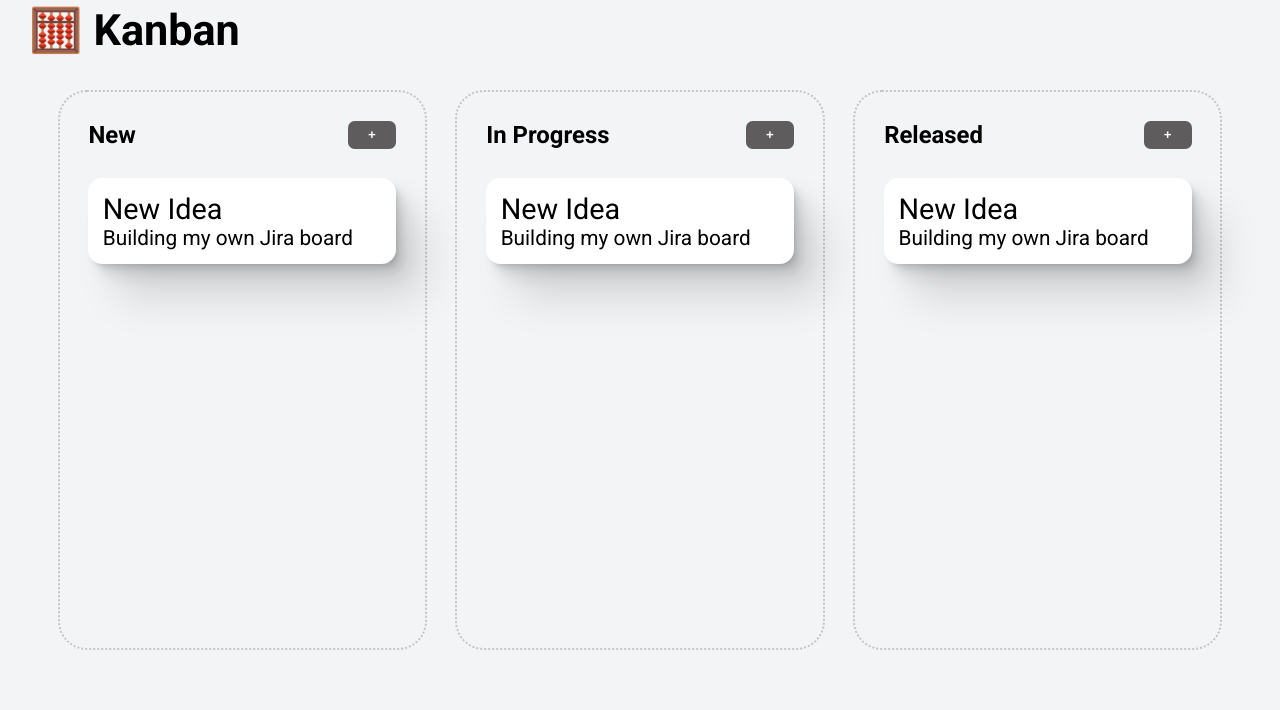
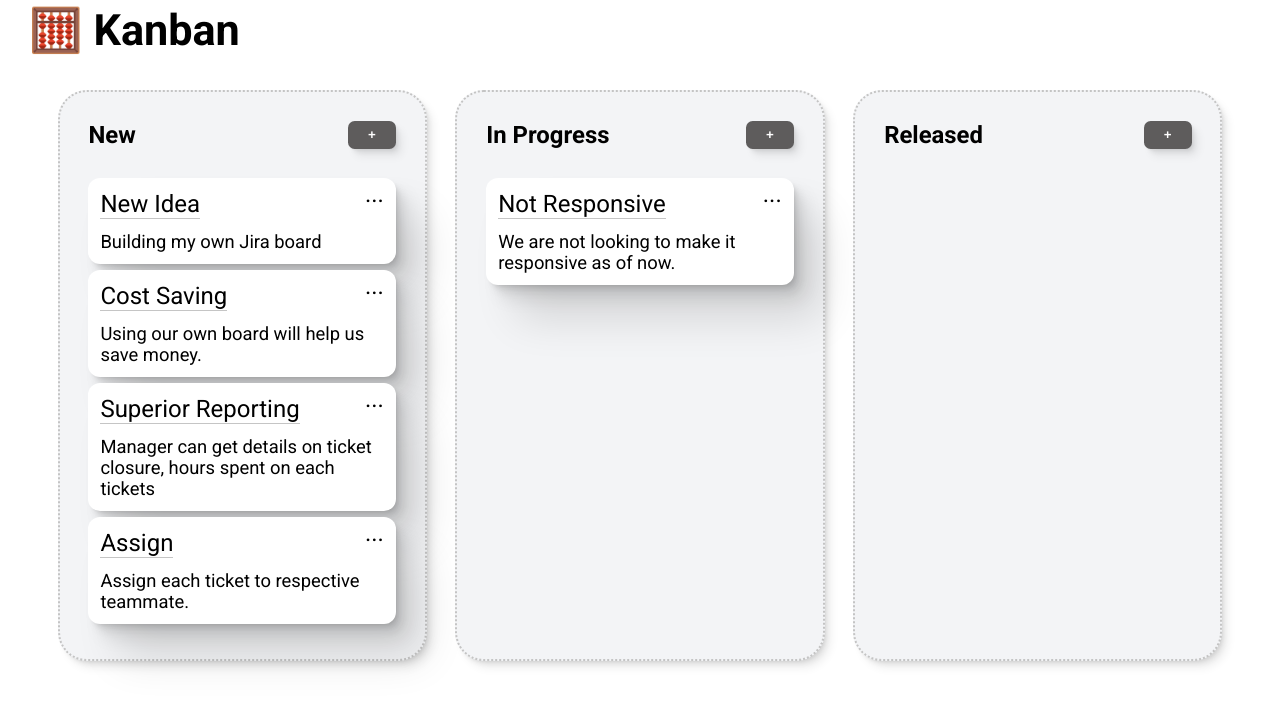
Before and after one commit to cjmaaz/Kanban_Vue, a Vue app: page / in a window 1280 px wide. Shown: the top 710 px of the page. Built offline with nearby package versions, Linux system fonts and the light colour scheme.

Commit message:
More Styling

```diff
--- a/src/assets/main.css
+++ b/src/assets/main.css
@@ -13,7 +13,7 @@
 }
 
 body {
-  background-color: hsl(220, 16%, 96%);
+  background-color: #fff;
   font-family: 'Roboto', sans-serif;
   font-size: calc(1em + 1vw);
 }
--- a/src/components/Board.vue
+++ b/src/components/Board.vue
@@ -1,8 +1,42 @@
 <script setup>
 import { useProjectStore } from '@/stores/project'
+import Item from './Item.vue';
+
+let dragSrcEl = null;
+
+function handleDragStart(e) {
+  e.target.style.opacity = 0.4;
+  if (Math.floor(Math.random() * 2) == 1) {
+    e.target.style.setProperty('rotate', '4deg');
+  } else {
+    e.target.style.setProperty('rotate', '-4deg');
+  }
+
+  e.target.style.transform = 'translateX(50px)';
+  // dragSrcEl = e.target;
+
+  // e.dataTransfer.effectAllowed = 'move';
+  // e.dataTransfer.setData('text/html', this.innerHTML);
+}
+function handleDragEnd(e) {
+  e.target.style.removeProperty('rotate');
+  e.target.style.removeProperty('opacity');
+  e.target.style.removeProperty('transform');
+
+  // items.forEach(function (item) {
+  //   item.classList.remove('over');
+  // });
+}
+function handleDragOver(e) {
+  console.log(e);
+  if (e.preventDefault) {
+    e.preventDefault();
+  }
+  e.dataTransfer.dropEffect = 'move';
+  return false;
+}
+
 const store = useProjectStore();
-
-
 </script>
 <template>
   <div class="board">
@@ -12,13 +46,8 @@ const store = useProjectStore();
         <button>+</button>
       </div>
       <div class="items">
-        <div v-for="item in store.newBoard" v-if="store.newBoard.length" class="each__title">
-          <div class="title">
-            {{ item.title }}
-          </div>
-          <div class="details">
-            {{ item.details }}
-          </div>
+        <div v-for="item in store.newBoard" v-if="store.newBoard.length" class="each__title" draggable="true" @dragstart="handleDragStart" @dragend="handleDragEnd" @dragover="handleDragOver">
+          <Item :each="item" />
         </div>
       </div>
     </div>
@@ -28,13 +57,8 @@ const store = useProjectStore();
         <button>+</button>
       </div>
       <div class="items">
-        <div v-for="item in store.newBoard" v-if="store.newBoard.length" class="each__title">
-          <div class="title">
-            {{ item.title }}
-          </div>
-          <div class="details">
-            {{ item.details }}
-          </div>
+        <div v-for="item in store.progressBoard" v-if="store.progressBoard.length" class="each__title" draggable="true" @dragstart="handleDragStart" @dragend="handleDragEnd" @dragover="handleDragOver">
+          <Item :each="item" />
         </div>
       </div>
     </div>
@@ -44,13 +68,8 @@ const store = useProjectStore();
         <button>+</button>
       </div>
       <div class="items">
-        <div v-for="item in store.newBoard" v-if="store.newBoard.length" class="each__title">
-          <div class="title">
-            {{ item.title }}
-          </div>
-          <div class="details">
-            {{ item.details }}
-          </div>
+        <div v-for="item in store.releasedBoard" v-if="store.releasedBoard.length" class="each__title" draggable="true" @dragstart="handleDragStart" @dragend="handleDragEnd" @dragover="handleDragOver">
+          <Item :each="item" />
         </div>
       </div>
     </div>
@@ -64,10 +83,15 @@ const store = useProjectStore();
   gap: 1em;
 
   .status_board {
-    height: 70vh;
     border: 2px dotted rgb(196, 196, 196);
     border-radius: 1em;
     padding: 1em;
+    background-color: hsl(220, 16%, 96%);
+    box-shadow:
+      0.8px 1px 1.2px -1px rgba(0, 0, 0, 0.034),
+      1.9px 2.3px 2.9px -1px rgba(0, 0, 0, 0.048),
+      3.6px 4.4px 5.4px -1px rgba(0, 0, 0, 0.06),
+      6.5px 7.8px 9.6px -1px rgba(0, 0, 0, 0.072);
 
     .header {
       display: flex;
@@ -75,15 +99,30 @@ const store = useProjectStore();
 
       button {
         padding: .5em 1.5em;
+        border-radius: .5em;
         background-color: rgb(94, 92, 92);
+        color: #fff;
         border: 0;
-        border-radius: .5em;
-        color: #fff;
-        transition: ease-in 100ms;
+        transition: ease-in-out 100ms;
         font-weight: bolder;
+        box-shadow:
+          0.8px 1px 1.2px -1px rgba(0, 0, 0, 0.034),
+          1.9px 2.3px 2.9px -1px rgba(0, 0, 0, 0.048),
+          3.6px 4.4px 5.4px -1px rgba(0, 0, 0, 0.06),
+          6.5px 7.8px 9.6px -1px rgba(0, 0, 0, 0.072);
 
         &:hover {
-          border-radius: 1em;
+          transform: translateY(-2px);
+          background-color: #BEDCFE;
+          color: #666;
+          border-radius: 5em;
+          box-shadow:
+            0.8px 1px 1.2px -1px rgba(0, 0, 0, 0.034),
+            1.9px 2.3px 2.9px -1px rgba(0, 0, 0, 0.048),
+            3.6px 4.4px 5.4px -1px rgba(0, 0, 0, 0.06),
+            6.5px 7.8px 9.6px -1px rgba(0, 0, 0, 0.072),
+            12.1px 14.6px 18px -1px rgba(0, 0, 0, 0.086),
+            29px 35px 43px -1px rgba(0, 0, 0, 0.12);
         }
       }
 
@@ -93,9 +132,12 @@ const store = useProjectStore();
       margin-top: 1em;
 
       .each__title {
+        font-size: x-large;
         background-color: #fff;
         padding: .5em;
+        margin: .25em 0px;
         border-radius: .5em;
+        cursor: grab;
         box-shadow:
           0.8px 1px 1.2px -1px rgba(0, 0, 0, 0.034),
           1.9px 2.3px 2.9px -1px rgba(0, 0, 0, 0.048),
@@ -104,8 +146,20 @@ const store = useProjectStore();
           12.1px 14.6px 18px -1px rgba(0, 0, 0, 0.086),
           29px 35px 43px -1px rgba(0, 0, 0, 0.12);
 
-        .details {
-          font-size: calc(.5em + .5vw);
+        &:hover {
+          transform: translateY(-5px);
+          box-shadow:
+            0.8px 1px 1.2px -1px rgba(0, 0, 0, 0.034),
+            1.9px 2.3px 2.9px -1px rgba(0, 0, 0, 0.048),
+            3.6px 4.4px 5.4px -1px rgba(0, 0, 0, 0.06),
+            6.5px 7.8px 9.6px -1px rgba(0, 0, 0, 0.072),
+            12.1px 14.6px 18px -1px rgba(0, 0, 0, 0.086),
+            29px 35px 43px -1px rgba(0, 0, 0, 0.12),
+            10.5px 7.8px 9.6px -1px rgba(0, 0, 0, 0.072);
+        }
+
+        &.over {
+          border: 3px dotted #666;
         }
       }
     }
--- /dev/null
+++ b/src/components/Item.vue
@@ -0,0 +1,42 @@
+<script setup>
+const props = defineProps({
+  each: {
+    type: Object,
+    required: true
+  }
+})
+</script>
+<template>
+  <div class="title">
+    <span class="info">
+      {{ each.title }}
+    </span>
+    <span>
+      ...
+    </span>
+  </div>
+  <div class="details">
+    {{ each.details }}
+  </div>
+</template>
+
+<style lang="scss" scoped>
+.title {
+  margin-bottom: .5em;
+  display: flex;
+  justify-content: space-between;
+
+  span.info {
+    border-bottom: 1px solid rgb(197, 197, 197);
+  }
+
+  span:not(.info) {
+    transform: translateY(-10px);
+    cursor: context-menu;
+  }
+}
+
+.details {
+  font-size: calc(.5em + .5vw);
+}
+</style>
--- a/src/stores/project.js
+++ b/src/stores/project.js
@@ -2,8 +2,8 @@ import { ref, computed } from 'vue'
 import { defineStore } from 'pinia'
 
 export const useProjectStore = defineStore('project', () => {
-  const newBoard = ref([{ title: 'New Idea', details: 'Building my own Jira board' }]);
-  const progressBoard = ref([]);
+  const newBoard = ref([{ title: 'New Idea', details: 'Building my own Jira board' }, { title: 'Cost Saving', details: 'Using our own board will help us save money.' }, { title: 'Superior Reporting', details: 'Manager can get details on ticket closure, hours spent on each tickets' }, { title: 'Assign', details: 'Assign each ticket to respective teammate.' }]);
+  const progressBoard = ref([{ title: 'Not Responsive', details: 'We are not looking to make it responsive as of now.' }]);
   const releasedBoard = ref([]);
   return { newBoard, progressBoard, releasedBoard }
 })
```
